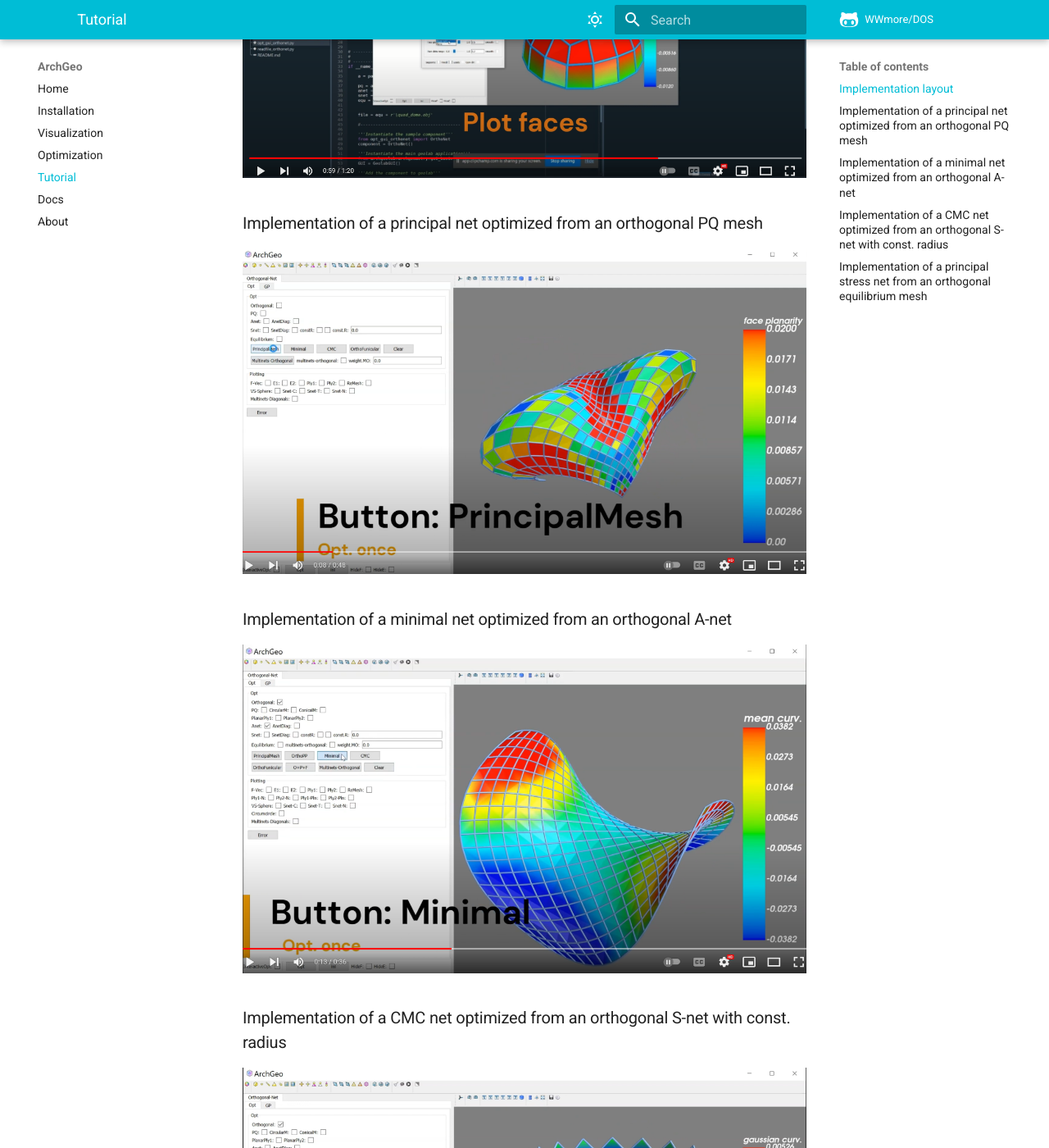
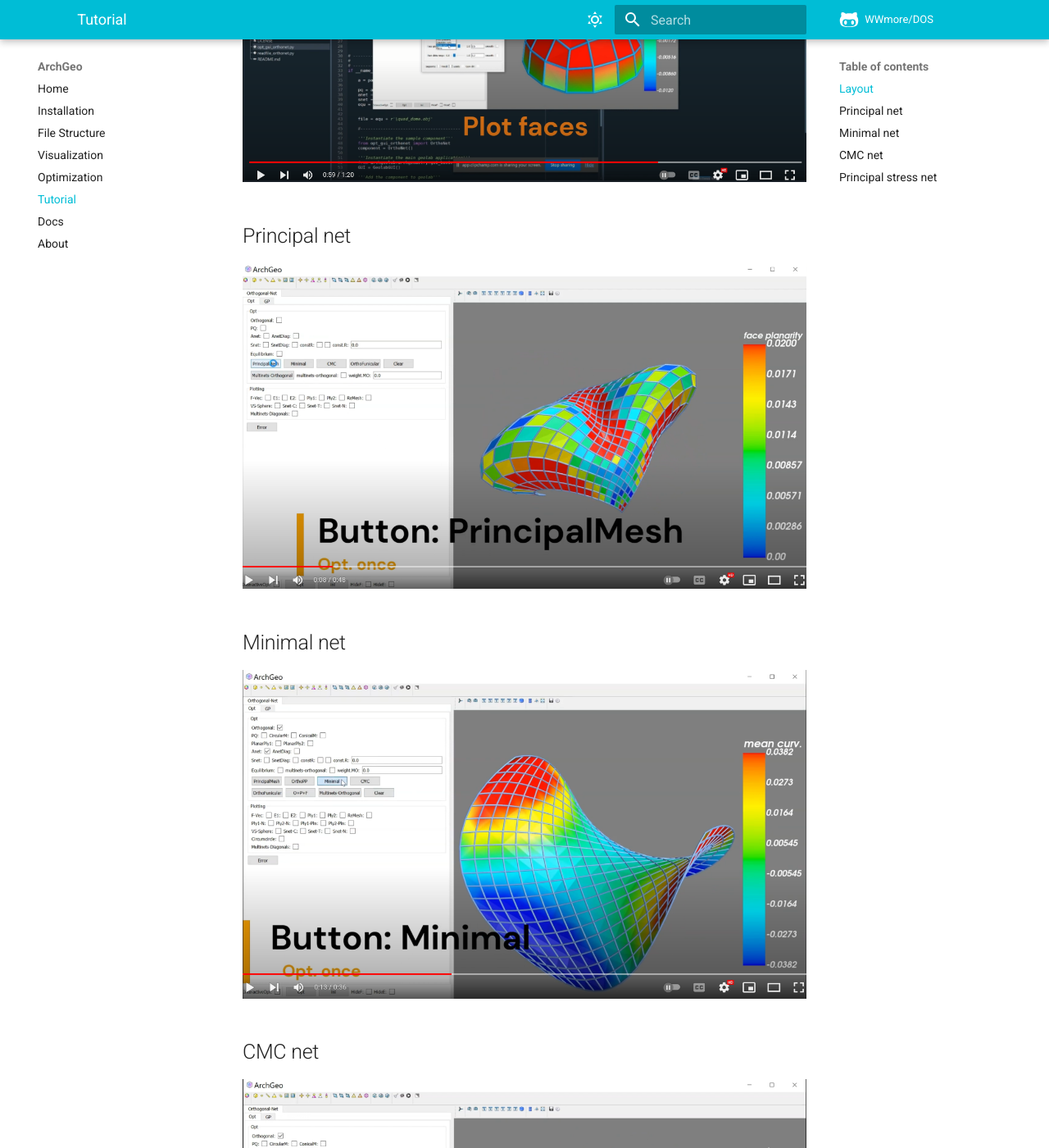
Before and after one commit to WWmore/mkdocs-archgeo, an MkDocs documentation site: the page built from docs/6.tutorial.md, in a window 1280 px wide and 1400 px high, scrolled down 378 px. Shown: the whole window at 82% size. Built offline with MkDocs 1.6.1 and Material for MkDocs 9.7.7, drawn with Linux system fonts in a browser that asks for light colours; comment, search, counter and statistics services are not loaded; some of the changed text lies outside the part shown.

```diff
--- a/docs/5.tutorial.md
+++ b/docs/6.tutorial.md
@@ -1,20 +1,20 @@
 # Tutorial
 
-### Implementation layout
+## Layout
 [![layout](assets/layout.png)](https://www.youtube.com/embed/1l6DCW9BmYM)
 
 
-### Implementation of a principal net optimized from an orthogonal PQ mesh
+## Principal net
 [![PQ](assets/pq.png)](https://www.youtube.com/embed/m-CFC0XZ488)
 
 
-### Implementation of a minimal net optimized from an orthogonal A-net
+## Minimal net
 [![Anet](assets/anet.png)](https://www.youtube.com/embed/KQbJ2e_Ow7M)
 
 
-### Implementation of a CMC net optimized from an orthogonal S-net with const. radius
+## CMC net
 [![CMC](assets/cmc.png)](https://www.youtube.com/embed/vgb9A6uAidw)
 
 
-### Implementation of a principal stress net from an orthogonal equilibrium mesh
+## Principal stress net
 [![Funicular](assets/funicular.png)](https://www.youtube.com/embed/sOzjRHIrR-s)
--- a/mkdocs.yml
+++ b/mkdocs.yml
@@ -15,7 +15,6 @@ theme:
     previous: fontawesome/solid/angle-left
     next: fontawesome/solid/angle-right
   features:
-    - navigation.sections
     - navigation.top
     - navigation.footer
     - navigation.indexes
```
Also changed, not shown: docs/3.filestructure.md (added, +54 -0 lines), docs/4.visualization.md (renamed from docs/3.visualization.md), docs/5.optimization.md (renamed from docs/4.optimization.md), docs/7.docs.md (renamed from docs/6.docs.md), docs/8.about.md (renamed from docs/7.about.md).
